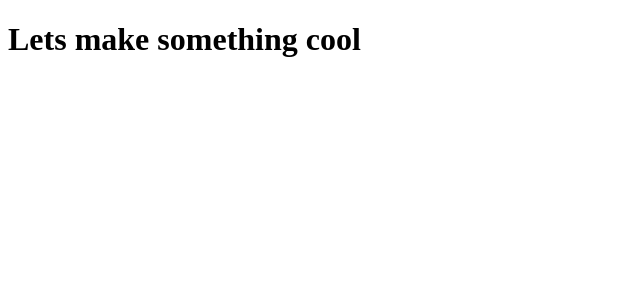
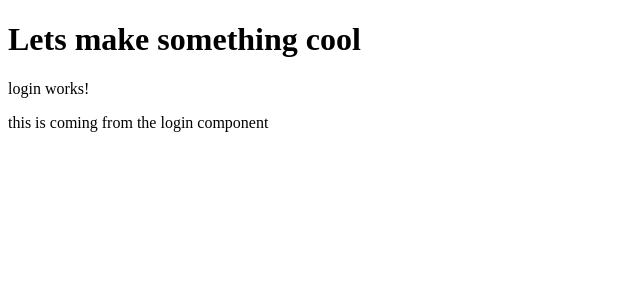
Before and after one commit to ravinandantullu/starjamba, an Angular app: page / in a window 1280 px wide. Shown: the top 300 px of the page, without its empty margins (0-640 px from the left). Built offline with nearby package versions, Linux system fonts and the light colour scheme.

Commit message:
code changes

```diff
--- a/src/app/app.component.html
+++ b/src/app/app.component.html
@@ -1,3 +1,4 @@
 <h1>
   {{title}}
 </h1>
+<app-login></app-login>
--- a/src/app/login/login.component.html
+++ b/src/app/login/login.component.html
@@ -1,3 +1,4 @@
 <p>
   login works!
 </p>
+{{ title }}
--- a/src/app/login/login.component.ts
+++ b/src/app/login/login.component.ts
@@ -6,10 +6,15 @@ import { Component, OnInit } from '@angular/core';
   styleUrls: ['./login.component.css']
 })
 export class LoginComponent implements OnInit {
+  public title;
 
-  constructor() { }
+  constructor() {
+    this.title ="this is coming from the login component";
+  }
 
   ngOnInit() {
   }
 
+
+
 }
```
